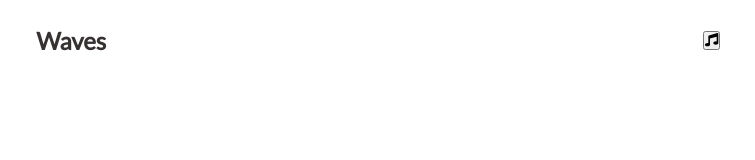
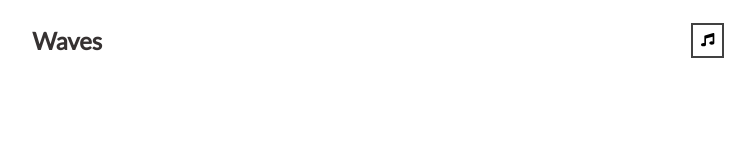
Before and after one commit to DVarner94/music-app, a React (Create React App) app: page / in a window 1280 px wide. Shown: the top 160 px of the page, without its empty margins (262-1017 px from the left). Built offline with nearby package versions, Linux system fonts and the light colour scheme.

Commit message:
styled up the button

```diff
--- a/src/styles/_nav.scss
+++ b/src/styles/_nav.scss
@@ -3,4 +3,16 @@ nav{
     display: flex;
     justify-content: space-around;
     align-items: center;
+    button{
+        background: transparent;
+        border: none;
+        cursor: pointer;
+        border: 2px solid rgb(65, 65, 65);
+        padding: 0.5rem;
+        transition: all 0.3s ease;
+        &:hover{
+            background: rgb(65,65,65);
+            color: white;
+        }
+    }
 }
```
